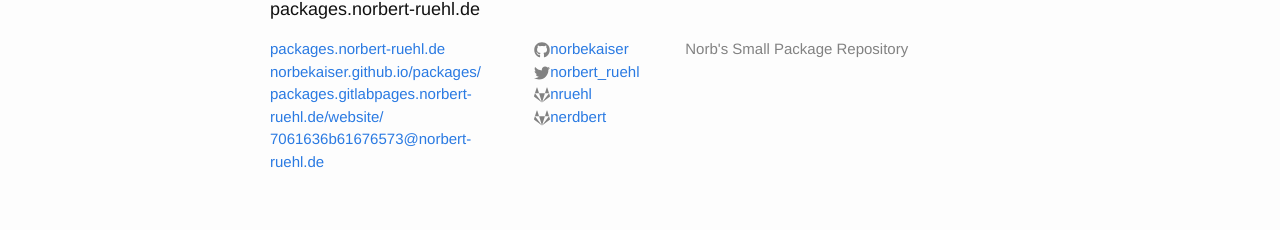
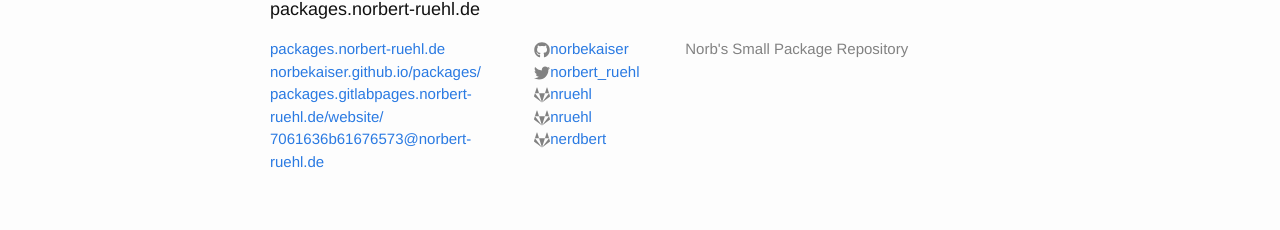
Before and after one commit to norbekaiser/packages, a Jekyll site: the page built from index.html, in a window 1280 px wide. Shown: the part 709-939 px from the top of the page. Built offline with Jekyll 4.4.1, drawn with Linux system fonts in a browser that asks for light colours.

Commit message:
[CI] added git net4it

```diff
--- a/_config.yml
+++ b/_config.yml
@@ -11,6 +11,7 @@ permalink: pretty
 twitter_username: norbert_ruehl
 github_username:  norbekaiser
 gitlab_norbert-ruehl_de_username:  nruehl
+gitlab_net4it_de_username:  nruehl
 gitlab_username:  nerdbert
 markdown: kramdown
 collections:
--- a/_includes/footer.html
+++ b/_includes/footer.html
@@ -34,6 +34,12 @@
           </li>
           {% endif %}
 
+          {% if site.gitlab_net4it_de_username %}
+          <li>
+            {% include icon-gitlab.net4it.de.html username=site.gitlab_net4it_de_username %}
+          </li>
+          {% endif %}
+
           {% if site.gitlab_username %}
           <li>
             {% include icon-gitlab.html username=site.gitlab_username %}
--- /dev/null
+++ b/_includes/icon-gitlab.net4it.de.html
@@ -0,0 +1 @@
+<a href="https://gitlab.net4it.de/{{ include.username }}"><span class="icon icon--gitlab">{% include icon-gitlab.svg %}</span><span class="username">{{ include.username }}</span></a>
```
